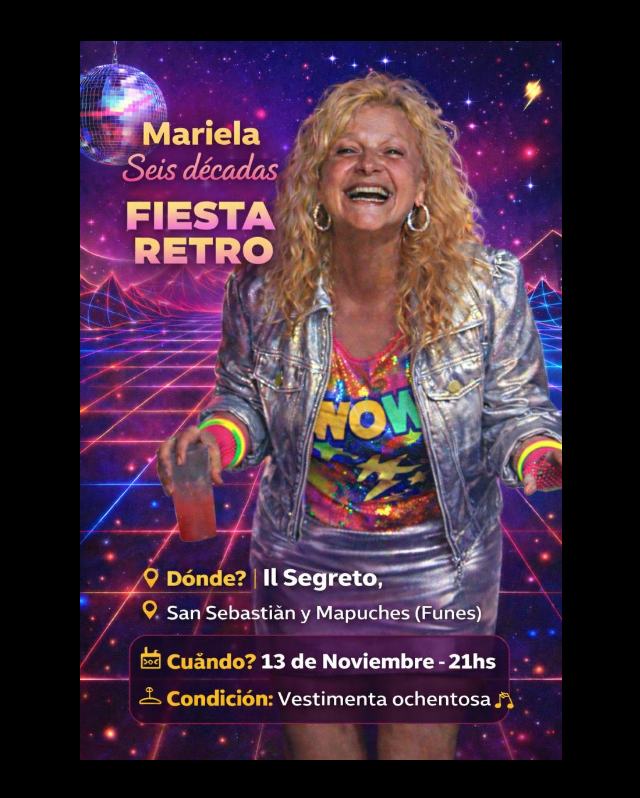
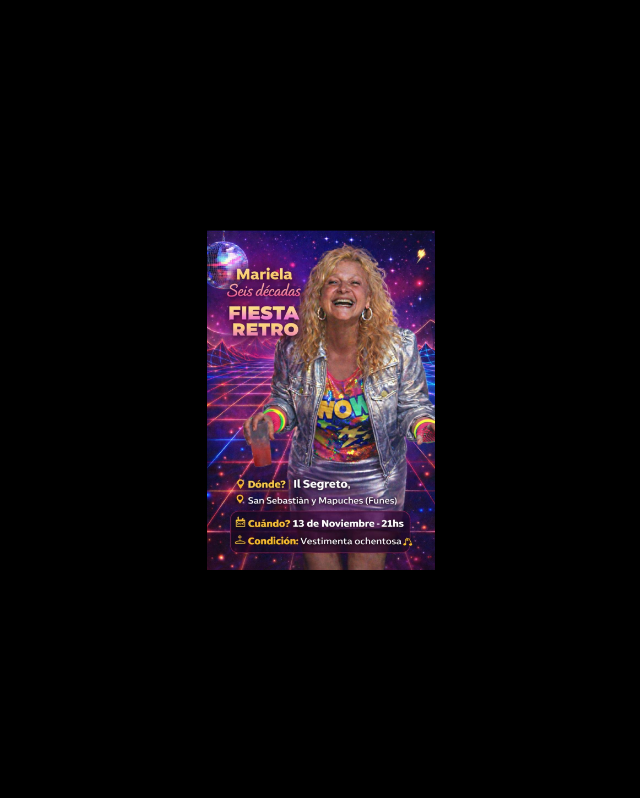
Before and after one commit to cel41608-pixel/tarjeta-musical, a plain HTML site: page index.html in a window 1280 px wide. Shown: the whole page, without its empty margins (319-959 px from the left). Drawn offline with Linux system fonts and the light colour scheme.

Commit message:
Update index.html

```diff
--- a/index.html
+++ b/index.html
@@ -15,23 +15,23 @@
       justify-content: center;
     }
 
-    /* Marco cuadrado tipo foto */
+    /* Marco tipo foto, tamaño normal */
     .frame {
-      width: 90vmin;
+      width: 340px;           /* TAMAÑO FOTO */
+      max-width: 90vw;        /* se adapta en celular */
       aspect-ratio: 1 / 1;
       background: #000;
       display: flex;
       align-items: center;
       justify-content: center;
       cursor: pointer;
-      box-shadow: 0 0 30px rgba(0,0,0,0.6);
+      box-shadow: 0 0 25px rgba(0,0,0,0.6);
     }
 
-    /* Imagen real, sin recorte */
     .frame img {
       max-width: 100%;
       max-height: 100%;
-      object-fit: contain; /* CLAVE */
+      object-fit: contain;
     }
   </style>
 </head>
@@ -46,7 +46,6 @@
 
   <script>
     const audio = document.getElementById("audio");
-
     document.body.addEventListener("click", () => {
       if (audio.paused) audio.play();
     }, { once: true });
```
